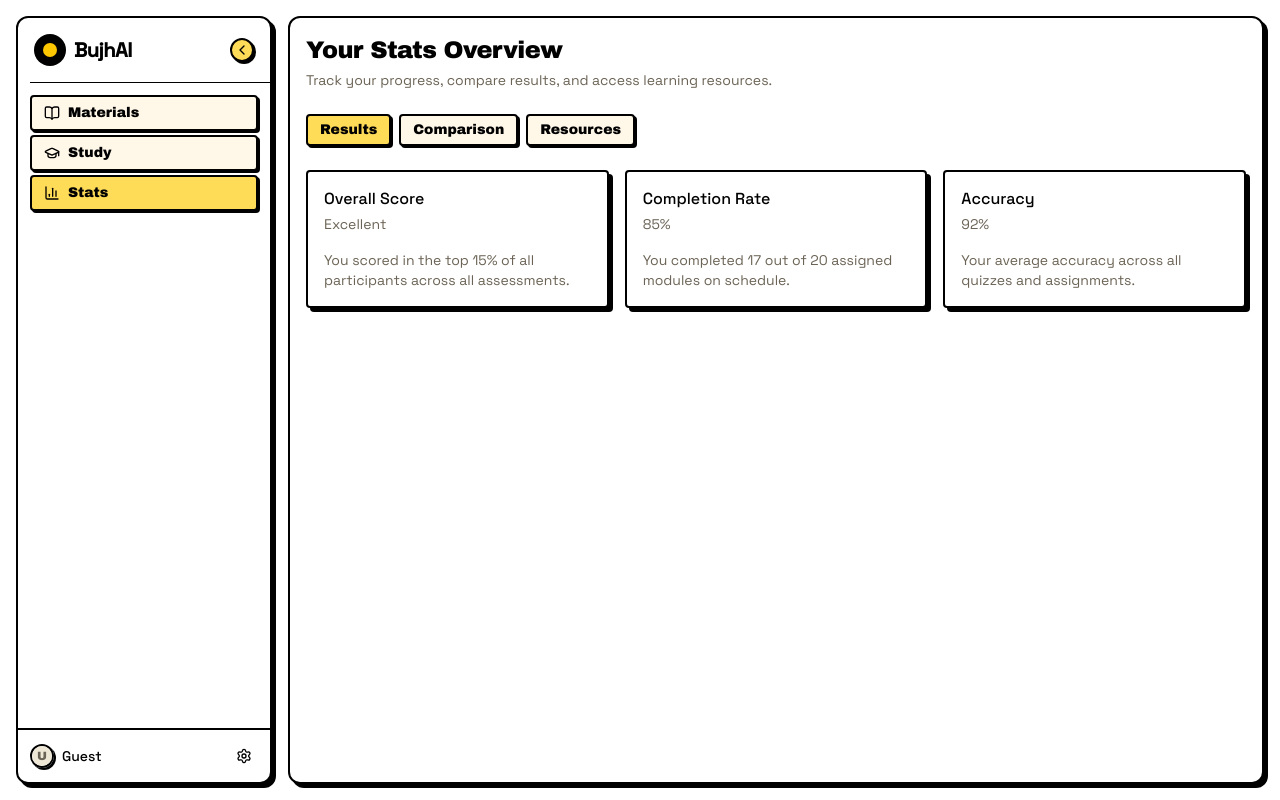
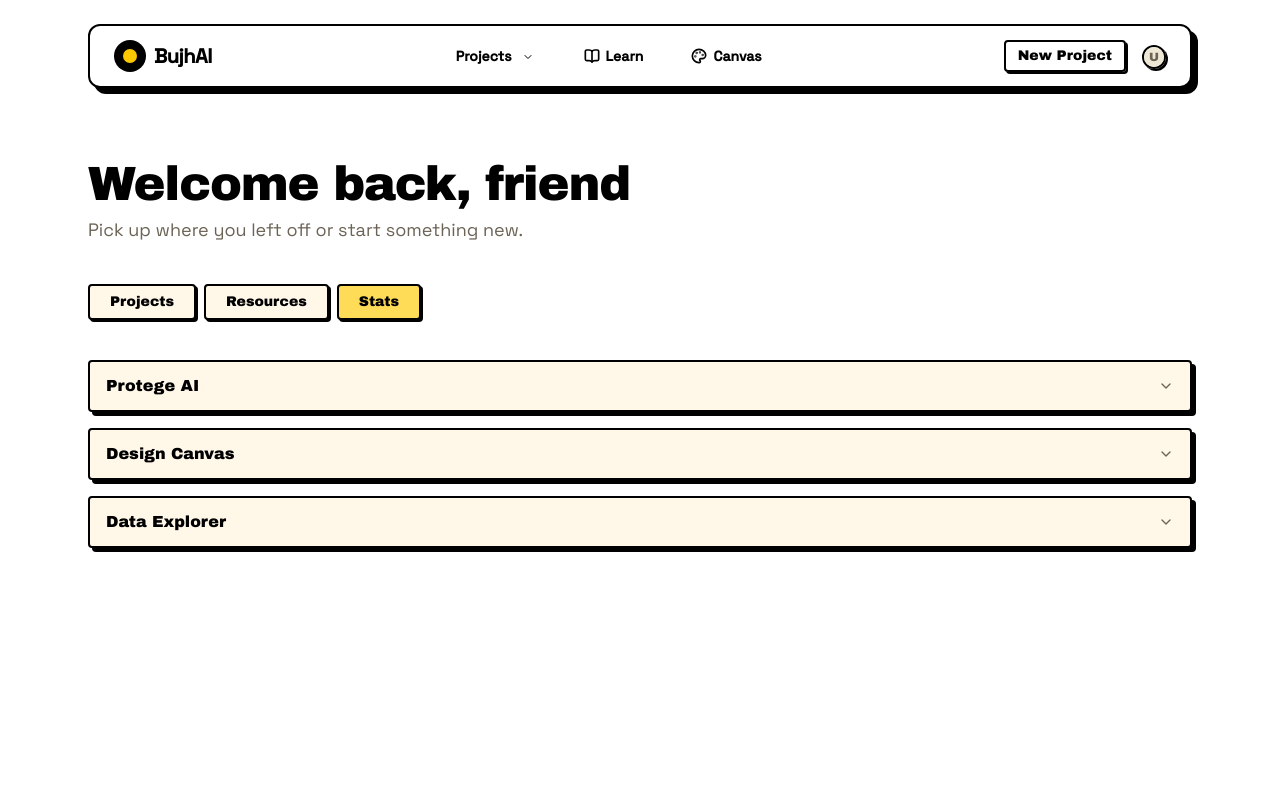
Before and after one commit to Muhtasim-Zawad/BujhAi, a React (Vite) app in the folder frontend/: page / in a window 1280 px wide. Both pictures are taken after a click on the button "Stats". Built offline with nearby package versions, Linux system fonts and the light colour scheme.

Commit message:
modified navbar and dashboard

```diff
--- a/frontend/src/App.jsx
+++ b/frontend/src/App.jsx
@@ -4,24 +4,24 @@ import "@fontsource/space-grotesk/500.css";
 // import Canvas from "./components/layout/Canvas";
 // import { ProjectCard } from "./components/layout/ProjectCard";
 // import Navbar from "./components/layout/Navbar";
-// import Dashboard from "./components/sections/Dashboard";
+import Dashboard from "./components/sections/Dashboard";
 // import ChatInterface from "./components/layout/ChatInterface";
 // import ChatLeftSidebar from "./components/layout/ChatLeftSidebar";
 // import ChatRightSidebar from "./components/layout/ChatRightSidebar";
 // import Materials from "./components/layout/Materials";
 // import Stats from "./components/layout/Stats";
-import StudySpace from "./components/sections/StudySpace";
+// import StudySpace from "./components/sections/StudySpace";
 
 function App() {
 	return (
-		<div className="flex flex-col h-screen w-screen overflow-hidden">
-			{/* <Dashboard /> */}
+		<div className="flex flex-col h-screen w-screen">
+			<Dashboard />
 			{/* <ChatInterface /> */}
 			{/* <ChatLeftSidebar /> */}
 			{/* <ChatRightSidebar /> */}
 			{/* <Materials /> */}
 			{/* <Stats /> */}
-			<StudySpace />
+			{/* <StudySpace /> */}
 		</div>
 	);
 }
--- a/frontend/src/components/layout/Navbar.jsx
+++ b/frontend/src/components/layout/Navbar.jsx
@@ -34,7 +34,7 @@ const projects = [
 	},
 ];
 
-export default function Navbar() {
+export default function Navbar({ onCreateProject }) {
 	return (
 		<div className="w-full p-6 mx-auto max-w-6xl">
 			<nav className="flex items-center justify-between bg-white border-2 border-black rounded-xl px-6 py-3 shadow-[6px_6px_0px_0px_rgba(0,0,0,1)]">
@@ -106,6 +106,7 @@ export default function Navbar() {
 						variant="outline"
 						size="sm"
 						className="border-2 border-black shadow-[2px_2px_0px_0px_rgba(0,0,0,1)]"
+						onClick={onCreateProject}
 					>
 						New Project
 					</Button>
--- a/frontend/src/components/sections/Dashboard.jsx
+++ b/frontend/src/components/sections/Dashboard.jsx
@@ -1,15 +1,62 @@
-import React, { useState } from "react";
+import { useState } from "react";
 import Navbar from "../layout/Navbar";
 import { ProjectCard } from "../layout/ProjectCard";
-import { ToggleGroup, ToggleGroupItem } from "@/components/ui/toggle-group";
+import {
+	Accordion,
+	AccordionItem,
+	AccordionTrigger,
+	AccordionContent,
+} from "@/components/ui/accordion";
+import {
+	Card,
+	CardHeader,
+	CardTitle,
+	CardContent,
+} from "@/components/ui/card";
+import { Input } from "@/components/ui/input";
+import { Button } from "@/components/ui/button";
+import {
+	Dialog,
+	DialogContent,
+	DialogHeader,
+	DialogTitle,
+	DialogDescription,
+	DialogFooter,
+	DialogClose,
+} from "@/components/ui/dialog";
+import { cn } from "@/lib/utils";
+import { Plus, Trash2 } from "lucide-react";
 
-const projects = [
+let uidCounter = 0;
+function uid() {
+	return `project-${++uidCounter}`;
+}
+
+const initialProjects = [
 	{
 		title: "Protege AI",
 		description: "AI-powered learning assistant that adapts to your pace.",
 		image: "https://avatar.vercel.sh/protege",
 		badge: "Active",
 		buttonText: "Open Project",
+		modules: [
+			{
+				title: "Machine Learning Basics",
+				resources: [
+					"Comprehensive guide covering supervised and unsupervised learning algorithms with practical examples.",
+					"Video walkthrough of building your first ML model from scratch.",
+				],
+				stats: { score: 88, completion: 90, accuracy: 85 },
+			},
+			{
+				title: "Neural Networks",
+				resources: [
+					"Detailed overview of neural network architectures including CNNs and RNNs.",
+					"Interactive notebook for experimenting with network hyperparameters.",
+				],
+				stats: { score: 82, completion: 85, accuracy: 80 },
+			},
+		],
 	},
 	{
 		title: "Design Canvas",
@@ -17,6 +64,15 @@ const projects = [
 		image: "https://avatar.vercel.sh/canvas",
 		badge: "Draft",
 		buttonText: "Open Project",
+		modules: [
+			{
+				title: "UI/UX Principles",
+				resources: [
+					"Fundamentals of user interface design including layout, typography, and color theory.",
+				],
+				stats: { score: 75, completion: 70, accuracy: 78 },
+			},
+		],
 	},
 	{
 		title: "Data Explorer",
@@ -24,15 +80,64 @@ const projects = [
 		image: "https://avatar.vercel.sh/data",
 		badge: "Archived",
 		buttonText: "Open Project",
+		modules: [
+			{
+				title: "Data Analysis",
+				resources: [
+					"Guide to exploratory data analysis using Python and popular libraries.",
+					"Case study on real-world data cleaning and preprocessing techniques.",
+				],
+				stats: { score: 91, completion: 95, accuracy: 93 },
+			},
+			{
+				title: "Visualization",
+				resources: [
+					"Overview of data visualization best practices and chart selection.",
+				],
+				stats: { score: 87, completion: 90, accuracy: 86 },
+			},
+		],
 	},
+];
+
+const sections = [
+	{ value: "projects", label: "Projects" },
+	{ value: "resources", label: "Resources" },
+	{ value: "stats", label: "Stats" },
 ];
 
 export default function Dashboard() {
 	const [section, setSection] = useState("projects");
+	const [projects, setProjects] = useState(initialProjects);
+	const [isCreateOpen, setIsCreateOpen] = useState(false);
+	const [newProject, setNewProject] = useState({ title: "", description: "" });
+	const [deletingProject, setDeletingProject] = useState(null);
+
+	function createProject() {
+		if (!newProject.title.trim()) return;
+		setProjects((prev) => [
+			...prev,
+			{
+				title: newProject.title,
+				description: newProject.description,
+				image: `https://avatar.vercel.sh/${uid()}`,
+				badge: "New",
+				buttonText: "Open Project",
+				modules: [],
+			},
+		]);
+		setNewProject({ title: "", description: "" });
+		setIsCreateOpen(false);
+	}
+
+	function deleteProject(title) {
+		setProjects((prev) => prev.filter((p) => p.title !== title));
+		setDeletingProject(null);
+	}
 
 	return (
 		<div>
-			<Navbar />
+			<Navbar onCreateProject={() => setIsCreateOpen(true)} />
 			<div className="mx-auto max-w-6xl px-6 py-12">
 				<div className="mb-10">
 					<h1 className="font-head text-4xl tracking-tight sm:text-5xl">
@@ -43,29 +148,222 @@ export default function Dashboard() {
 					</p>
 				</div>
 
-				<ToggleGroup
-					value={section}
-					onValueChange={setSection}
-					className="mb-10"
-				>
-					<ToggleGroupItem value="projects" className="px-5 py-1.5">
-						Projects
-					</ToggleGroupItem>
-					<ToggleGroupItem value="resources" className="px-5 py-1.5">
-						Resources
-					</ToggleGroupItem>
-					<ToggleGroupItem value="stats" className="px-5 py-1.5">
-						Stats
-					</ToggleGroupItem>
-				</ToggleGroup>
+				{/* Toggle buttons */}
+				<div className="flex gap-2 mb-10">
+					{sections.map((tab) => (
+						<button
+							key={tab.value}
+							onClick={() => setSection(tab.value)}
+							className={cn(
+								"inline-flex items-center justify-center gap-1 rounded border-2 text-sm font-head font-medium whitespace-nowrap shadow-sm transition-all duration-200 px-5 py-1.5 cursor-pointer",
+								section === tab.value
+									? "bg-primary text-primary-foreground border-black shadow-[2px_2px_0px_0px_rgba(0,0,0,1)]"
+									: "bg-background border-black hover:bg-accent hover:translate-y-0.5 active:translate-y-1 active:shadow-none shadow-[2px_2px_0px_0px_rgba(0,0,0,1)]"
+							)}
+						>
+							{tab.label}
+						</button>
+					))}
+				</div>
 
+				{/* Projects */}
 				{section === "projects" && (
-					<div className="grid gap-6 sm:grid-cols-2 lg:grid-cols-3">
+					<div>
+						<div className="flex items-center justify-between mb-6">
+							<h2 className="font-head text-2xl">Projects</h2>
+							<Button onClick={() => setIsCreateOpen(true)}>
+								<Plus className="size-4" />
+								Create Project
+							</Button>
+						</div>
+						<div className="grid gap-6 sm:grid-cols-2 lg:grid-cols-3">
+							{projects.map((project) => (
+								<div key={project.title} className="group relative">
+									<ProjectCard {...project} />
+									<button
+										onClick={() => setDeletingProject(project.title)}
+										className="absolute top-2 right-2 z-40 cursor-pointer rounded-sm bg-destructive p-1.5 text-destructive-foreground opacity-0 transition-opacity group-hover:opacity-100 focus:opacity-100"
+										title="Delete project"
+									>
+										<Trash2 className="size-4" />
+									</button>
+								</div>
+							))}
+						</div>
+					</div>
+				)}
+
+				{/* Resources */}
+				{section === "resources" && (
+					<div className="flex flex-col gap-4">
 						{projects.map((project) => (
-							<ProjectCard key={project.title} {...project} />
+							<Accordion key={project.title}>
+								<AccordionItem>
+									<AccordionTrigger>
+										{project.title}
+									</AccordionTrigger>
+									<AccordionContent>
+										<div className="flex flex-col gap-3">
+											{project.modules.map((mod) => (
+												<Accordion key={mod.title}>
+													<AccordionItem>
+														<AccordionTrigger className="text-sm">
+															{mod.title}
+														</AccordionTrigger>
+														<AccordionContent>
+															<div className="flex flex-col gap-2">
+																{mod.resources.map(
+																	(r, i) => (
+																		<p
+																			key={i}
+																			className="text-sm text-muted-foreground"
+																		>
+																			{r}
+																		</p>
+																	)
+																)}
+															</div>
+														</AccordionContent>
+													</AccordionItem>
+												</Accordion>
+											))}
+										</div>
+									</AccordionContent>
+								</AccordionItem>
+							</Accordion>
 						))}
 					</div>
 				)}
+
+				{/* Stats */}
+				{section === "stats" && (
+					<div className="flex flex-col gap-4">
+						{projects.map((project) => (
+							<Accordion key={project.title}>
+								<AccordionItem>
+									<AccordionTrigger>
+										{project.title}
+									</AccordionTrigger>
+									<AccordionContent>
+										<div className="grid gap-4 sm:grid-cols-2 lg:grid-cols-3">
+											{project.modules.map((mod) => (
+												<Card key={mod.title}>
+													<CardHeader>
+														<CardTitle>
+															{mod.title}
+														</CardTitle>
+													</CardHeader>
+													<CardContent>
+														<div className="flex flex-col gap-2">
+															<div className="flex justify-between text-sm">
+																<span className="text-muted-foreground">
+																	Score
+																</span>
+																<span className="font-medium">
+																	{mod.stats.score}
+																</span>
+															</div>
+															<div className="flex justify-between text-sm">
+																<span className="text-muted-foreground">
+																	Completion
+																</span>
+																<span className="font-medium">
+																	{mod.stats.completion}%
+																</span>
+															</div>
+															<div className="flex justify-between text-sm">
+																<span className="text-muted-foreground">
+																	Accuracy
+																</span>
+																<span className="font-medium">
+																	{mod.stats.accuracy}%
+																</span>
+															</div>
+														</div>
+													</CardContent>
+												</Card>
+											))}
+										</div>
+									</AccordionContent>
+								</AccordionItem>
+							</Accordion>
+						))}
+					</div>
+				)}
+
+				{/* Create project dialog */}
+				<Dialog open={isCreateOpen} onOpenChange={setIsCreateOpen}>
+					<DialogContent className="bg-card">
+						<DialogHeader>
+							<DialogTitle>Create New Project</DialogTitle>
+							<DialogDescription>
+								Fill in the details below to create a new project.
+							</DialogDescription>
+						</DialogHeader>
+						<div className="flex flex-col gap-3">
+							<Input
+								placeholder="Project title"
+								value={newProject.title}
+								onChange={(e) =>
+									setNewProject((p) => ({
+										...p,
+										title: e.target.value,
+									}))
+								}
+							/>
+							<Input
+								placeholder="Project description"
+								value={newProject.description}
+								onChange={(e) =>
+									setNewProject((p) => ({
+										...p,
+										description: e.target.value,
+									}))
+								}
+							/>
+						</div>
+						<DialogFooter>
+							<DialogClose asChild>
+								<Button variant="outline">Cancel</Button>
+							</DialogClose>
+							<DialogClose asChild>
+								<Button onClick={createProject}>Create</Button>
+							</DialogClose>
+						</DialogFooter>
+					</DialogContent>
+				</Dialog>
+
+				{/* Delete project confirmation dialog */}
+				<Dialog
+					open={!!deletingProject}
+					onOpenChange={(open) => !open && setDeletingProject(null)}
+				>
+					<DialogContent className="bg-card">
+						<DialogHeader>
+							<DialogTitle>Delete Project</DialogTitle>
+							<DialogDescription>
+								Are you sure you want to delete{" "}
+								<span className="font-medium text-foreground">
+									{deletingProject}
+								</span>
+								? This action cannot be undone.
+							</DialogDescription>
+						</DialogHeader>
+						<DialogFooter>
+							<DialogClose asChild>
+								<Button variant="outline">Cancel</Button>
+							</DialogClose>
+							<DialogClose asChild>
+								<Button
+									variant="destructive"
+									onClick={() => deleteProject(deletingProject)}
+								>
+									Delete
+								</Button>
+							</DialogClose>
+						</DialogFooter>
+					</DialogContent>
+				</Dialog>
 			</div>
 		</div>
 	);
```
